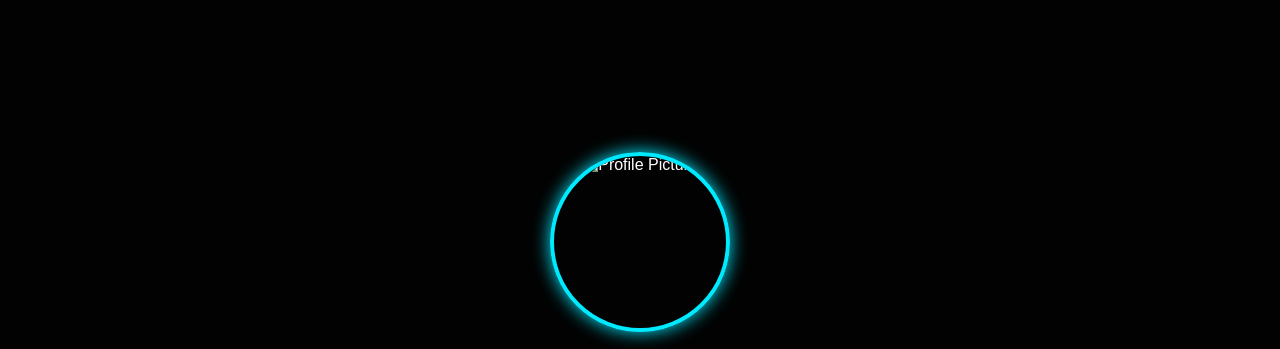
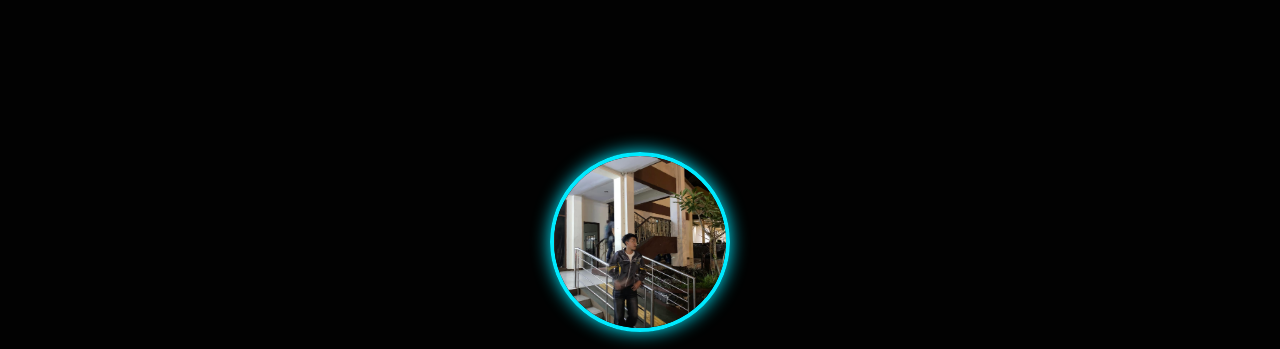
Before and after one commit to mulyanugraharasya/rasyamulyaanugrah, a plain HTML site: page index.html in a window 1280 px wide. Shown: the part 68-417 px from the top of the page. Drawn offline with nearby package versions, Linux system fonts and the light colour scheme; a script that the page names is missing; files whose address does not match are found by name.

Commit message:
Update index.html

```diff
--- a/index.html
+++ b/index.html
@@ -29,7 +29,7 @@
   <section id="home" class="hero" data-aos="fade-up">
 
   <div class="profile-container">
-    <img src="../gambar/profile.jpg" class="profile" alt="Profile Picture">
+    <img src="../images/profile.jpg" class="profile" alt="Profile Picture">
   </div>
 
   <h1>Hallo Saya <span class="highlight">Rasya</span></h1>
```
